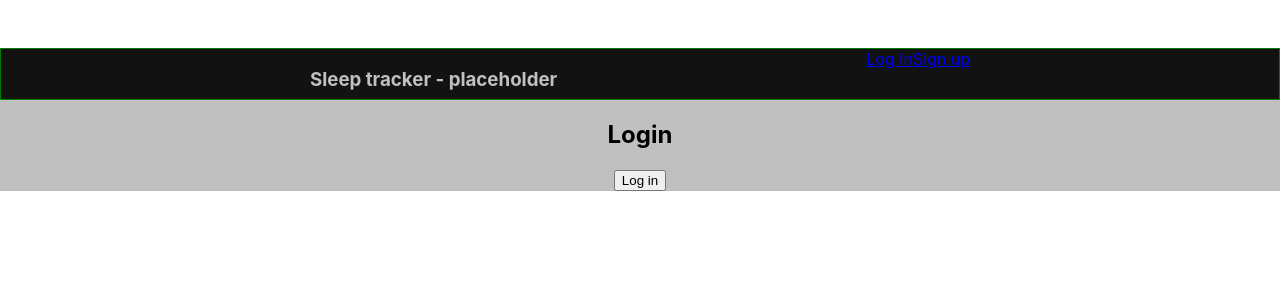
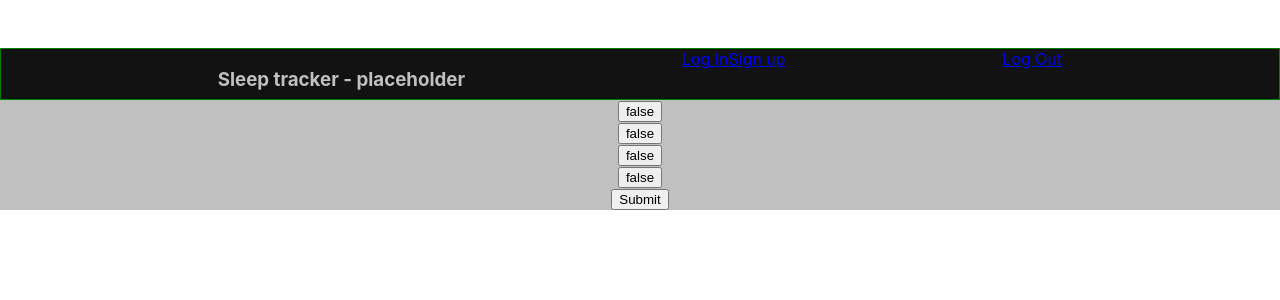
Before and after one commit to Build-Week-Sleep-Tracker-V/Front-End, a React (Create React App) app in the folder sleep-tracker/: page /sleepinput in a window 1280 px wide. Before the commit this address led to /login. Shown: the top 300 px of the page. Built offline with nearby package versions, Linux system fonts and the light colour scheme.

Commit message:
added Log out with token destruction adn error message if no token in local storage

```diff
--- a/sleep-tracker/src/components/NavBar.js
+++ b/sleep-tracker/src/components/NavBar.js
@@ -20,7 +20,18 @@ const Navigation = styled.div`
 `;
 
 
+
+
 const NavBar = props =>{
+
+
+    const LogOut = () => {
+        const token = localStorage.getItem("token");
+        if (token) {
+            localStorage.removeItem('token')
+        } else return console.error('no token');
+
+    }
 
     return (
         <NavSection>
@@ -32,6 +43,9 @@ const NavBar = props =>{
                 <Link className='loginLink' to='/login'>Log In</Link>
                 <Link className='signUpLink'to='/signup'>Sign up</Link>
                 </div>
+                <div>
+                  <Link className='logOutLink' to='/login' onClick={LogOut}>Log Out</Link>
+                </div>
             </Navigation>
         </NavSection>
 
--- a/sleep-tracker/src/components/PrivateRoute.js
+++ b/sleep-tracker/src/components/PrivateRoute.js
@@ -7,7 +7,7 @@ const PrivateRoute = ({ component: Component, ...rest }) => {
       <Route
         {...rest}
         render={() => {
-          if (token) {
+          if (!token) {
             return <Component />;
           } else {
             return <Redirect to="/login" />;
--- a/sleep-tracker/src/components/SleepData.js
+++ b/sleep-tracker/src/components/SleepData.js
@@ -32,7 +32,7 @@ const SleepData = () => {
                 <button onClick={()=>{history.push('/sleepinput')}}>+ ADD ENTRY</button>
             </div>
             <div>
-                <h1>Week of:{sleepData.id[1]} - {sleepData.id[7]}</h1>
+                <h1>Week of:{sleepData.id} - {sleepData.id}</h1>
                 {/* Sleep data Card of past data */}
             </div>
         </section>
--- a/sleep-tracker/src/components/SleepInput.js
+++ b/sleep-tracker/src/components/SleepInput.js
@@ -3,16 +3,89 @@ import {axiosWithAuth} from '../utils/axiosWithAuth';
 import {useHistory} from 'react-router-dom';
 
 const SleepInput = () => {
+    const history = useHistory()
     const [sleepInput, setSleepInput] = useState({
         sleepStart:0,
         sleepEnd:0,
         dailyMood:0
-    })
+    }
+)
+    // const handleChange = e =>{
+    //     e.preventDefault()
+    //     setSleepInput({
+    //     ...sleepInput,
+    //     [e.target.name]: e.target.value
+    //     })
+    // }
+
+    const submit = e => {
+        e.preventDefault()
+        axiosWithAuth
+        .post('http://localhost:5000/api/data', sleepInput)
+        .then(res => {
+            console.log(res)
+            history.push('/sleepdata');
+        })
+        .catch(err => console.log(err));
+    };
+
+    const hoverClick = e =>{
+        e.preventDefault()
+        setSleepInput({
+            ...sleepInput,
+            [e.target.name]: e.target.value
+            })
+
+    }
 
     return(
-        <div>
-            <h1>Sleep Input: Test</h1>
-        </div>
+        <section>
+            <div>
+                <from>
+                    <input
+                    type='button'
+                    name="sleepStart"
+                    value={sleepInput.sleepStart===1}
+                    // onChange={handleChange}
+                    onClick={hoverClick}
+                    />
+                </from>
+            </div>
+            <div>
+                <from>
+                    <input
+                    type='button'
+                    name="sleepStart"
+                    value={sleepInput.sleepStart===2}
+                    // onChange={handleChange}
+                    onClick={hoverClick}
+                    />
+                </from>
+            </div>
+            <div>
+                <from>
+                    <input
+                    type='button'
+                    name="sleepStart"
+                    value={sleepInput.sleepStart===3}
+                    // onChange={handleChange}
+                    onClick={hoverClick}
+                    />
+                </from>
+            </div>
+            <div>
+                <from>
+                    <input
+                    type='button'
+                    name="sleepStart"
+                    value={sleepInput.sleepStart===4}
+                    // onChange={handleChange}
+                    onClick={hoverClick}
+                    />
+                </from>
+            </div>
+            <button onClick={submit}>Submit</button>
+        </section>
     )
 }
 
```
